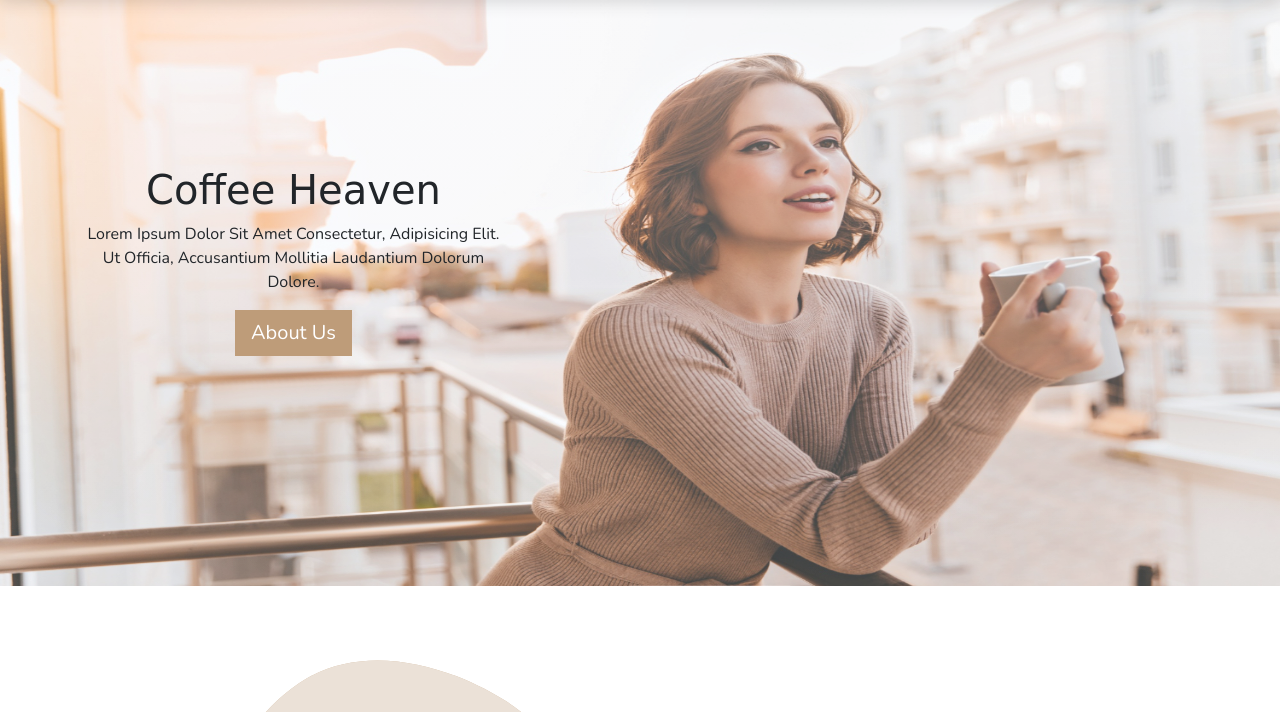
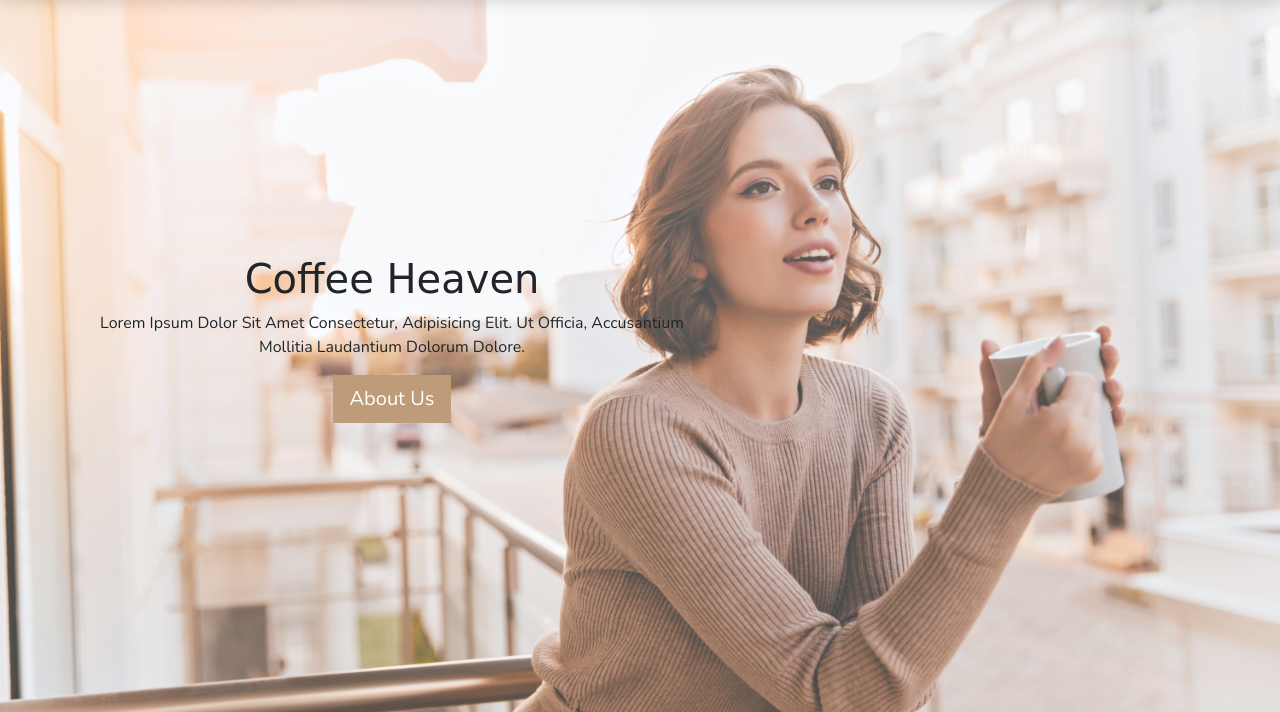
Before and after one commit to SANTHANAKRISHNANALWAR/Bootstrap_Coffee_Heaven, a plain HTML site: page index.html in a window 1280 px wide. Shown: the part 88-800 px from the top of the page. Drawn offline with nearby package versions, Linux system fonts and the light colour scheme; a script that the page names is missing; a web font is replaced by a local one.

Commit message:
Update index.html

```diff
--- a/index.html
+++ b/index.html
@@ -47,7 +47,27 @@
                 </div>
             </div>
         </div>
-        <div class="heroSectionContainer" id="home">
+
+                <div class="heroSectionContainer pt-lg-0 pt-md-5" id="home">
+            <div class="heroSection container-fluid g-0">
+                <div class="heroSectionBody w-100 row card g-0 rounded-0 border-0">
+                    <img class="card-img border-0 rounded-0 g-0" src="./assets/images/hero-bg.jpg" alt="Card image">
+                    <div class="position-absolute bg-white bg-gradient top-0 start-0 end-0 bottom-0 bg-opacity-25 z-1">
+                    </div>
+                    <div
+                        class="heroSectionBlock position-absolute ms-sm-0 ms-md-5 h-100 d-flex flex-column justify-content-center align-items-center col-12 col-sm-12 col-md-6 col-lg-6 text-center z-3">
+                        <div class="heroSectionText ms-sm-0  ms-md-5 justify-self-start align-self-start">
+                            <h1 class="fs-1">Coffee Heaven</h1>
+                            <p class="">Lorem Ipsum Dolor Sit Amet Consectetur, Adipisicing Elit. Ut Officia,
+                                Accusantium Mollitia
+                                Laudantium Dolorum Dolore.</p>
+                            <button type="button" onclick="location.href='#about'" class="btn bg-coffee btn-lg rounded-0">About Us</button>
+                        </div>
+                    </div>
+                </div>
+            </div>
+        </div>
+<!--         <div class="heroSectionContainer" id="home">
             <div class="heroSection py-4">
                 <div class="heroSectionBody">
                     <div class="heroSetionBlock card w-100 rounded-0 border-0">
@@ -71,7 +91,7 @@
                     </div>
                 </div>
             </div>
-        </div>
+        </div> -->
     </header>
     <main data-bs-spy="scroll" data-bs-target="#navbarSupportedContent">
         <section class="cupContainer" id="about">
```
